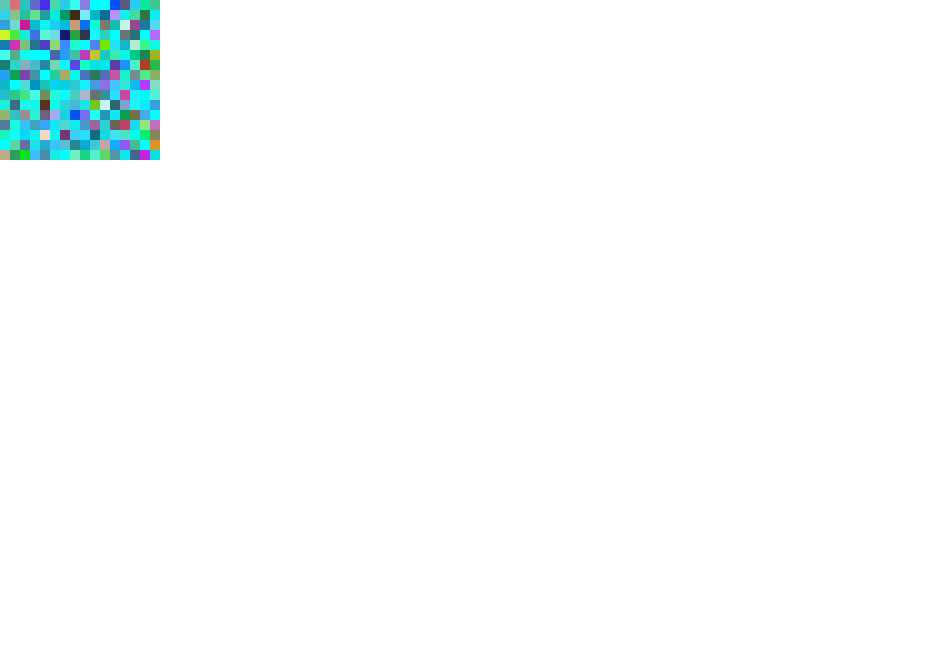
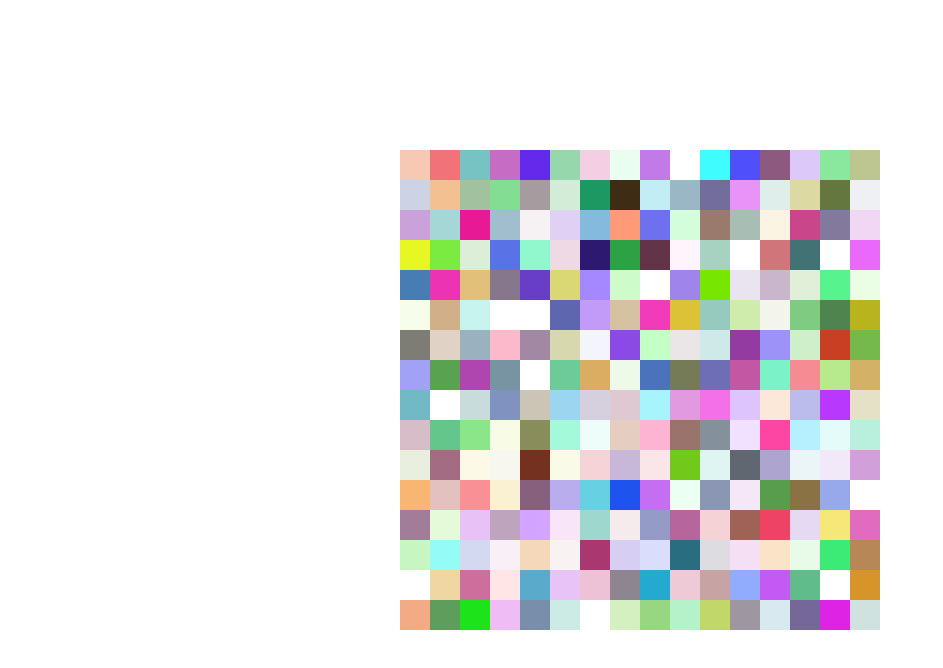
Before and after one commit to bdahle/etch-a-sketch, a plain HTML site: page index.html in a window 1280 px wide. Shown: the whole page, without its empty margins (0-943 px from the left). Drawn offline with Linux system fonts and the light colour scheme.

Commit message:
center grid

```diff
--- a/app.js
+++ b/app.js
@@ -1,11 +1,10 @@
 const container = document.getElementById("container");
-console.log(container);
 
 for (i = 0; i < 16 * 16; i++) {
   const div = document.createElement("div");
   div.style.backgroundColor = random_rgba();
-  div.style.width = "10px";
-  div.style.height = "10px";
+  div.style.width = "30px";
+  div.style.height = "30px";
 
   container.appendChild(div);
 }
--- a/css/style.css
+++ b/css/style.css
@@ -1,8 +1,8 @@
 #container {
+  margin: 150px auto;
   width: min-content;
   height: min-content;
   display: grid;
   grid-template-columns: repeat(16, auto);
   grid-template-rows: repeat(16, auto);
-  background-color: aqua;
 }
```
